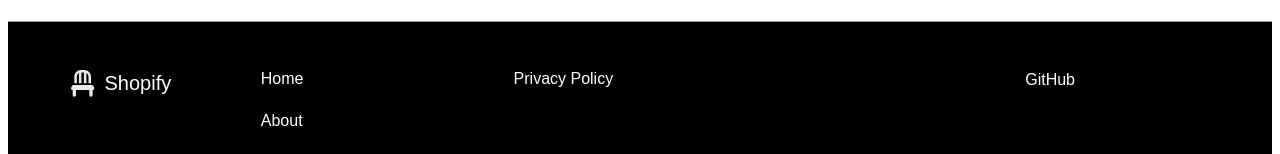
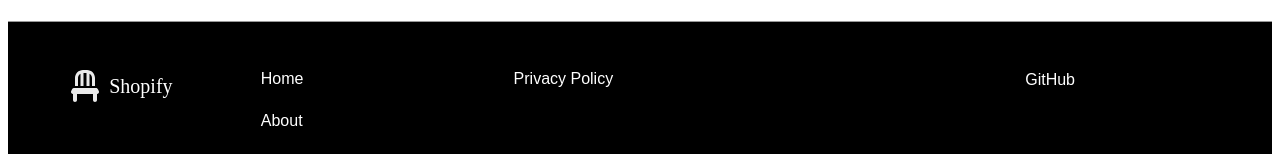
Before and after one commit to xunxee/shopifyStore, a React app: page / in a window 1280 px wide. Shown: the part 422-576 px from the top of the page. Built offline with nearby package versions, Linux system fonts and the light colour scheme; no server answers; what emotion-reset would draw is missing.

Commit message:
Refactor: FooterTopTitle 컴포넌트의 CSS 속성을 리팩터링 - color 값 정의가 반복되는 부분을 축약형으로 수정 - button 태그의 기본 속성을 초기화하기 위해 all: unset 속성을 사용하여 리팩터링

```diff
--- a/src/Footer/FooterTopTitle.jsx
+++ b/src/Footer/FooterTopTitle.jsx
@@ -8,12 +8,10 @@ const Container = styled.div({
   alignItems: 'flex-start',
   gridColumn: '1 / span 2',
   '& button': {
+    all: 'unset',
     display: 'flex',
     alignItems: 'center',
-    padding: '0',
-    border: '0',
-    color: '#FFFFFF',
-    backgroundColor: 'transparent',
+    color: '#FFF',
     cursor: 'pointer',
   },
   '& div': {
```
